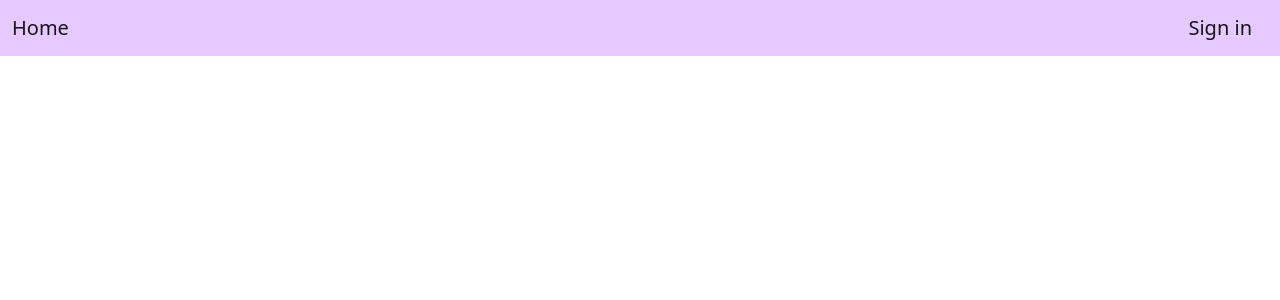
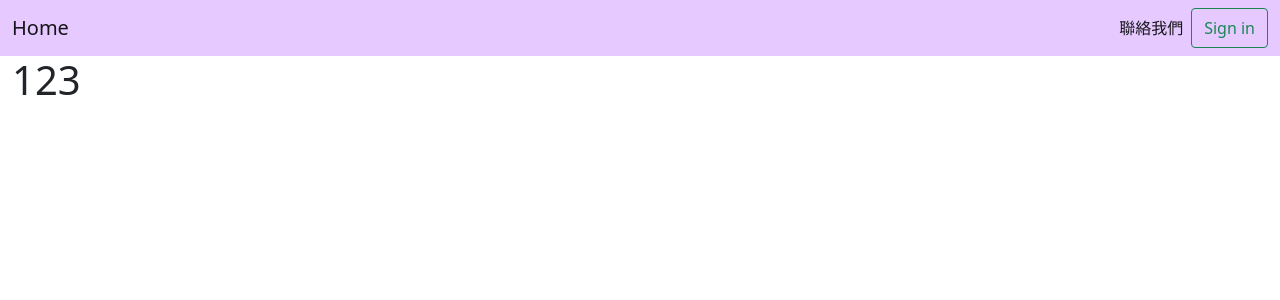
Before and after one commit to KaichiehKJ/Django, a Django app: page /statistic/ in a window 1280 px wide. Shown: the top 300 px of the page. Run offline with Django 4.2, Linux system fonts and the light colour scheme; some libraries are stand-ins or nearby versions.

Commit message:
revise navbar

```diff
--- /dev/null
+++ b/statistic/templates/base.html
@@ -0,0 +1,37 @@
+<!DOCTYPE html>
+<html lang="en">
+<head>
+    <meta charset="UTF-8">
+    <title>Statistic</title>
+
+    <link href="https://cdn.jsdelivr.net/npm/bootstrap@5.1.3/dist/css/bootstrap.min.css" rel="stylesheet" integrity="sha384-1BmE4kWBq78iYhFldvKuhfTAU6auU8tT94WrHftjDbrCEXSU1oBoqyl2QvZ6jIW3" crossorigin="anonymous">
+    <script src="https://cdn.jsdelivr.net/npm/bootstrap@5.1.3/dist/js/bootstrap.bundle.min.js" integrity="sha384-ka7Sk0Gln4gmtz2MlQnikT1wXgYsOg+OMhuP+IlRH9sENBO0LRn5q+8nbTov4+1p" crossorigin="anonymous"></script>
+    <script src="https://cdn.jsdelivr.net/npm/@popperjs/core@2.10.2/dist/umd/popper.min.js" integrity="sha384-7+zCNj/IqJ95wo16oMtfsKbZ9ccEh31eOz1HGyDuCQ6wgnyJNSYdrPa03rtR1zdB" crossorigin="anonymous"></script>
+    <script src="https://cdn.jsdelivr.net/npm/bootstrap@5.1.3/dist/js/bootstrap.min.js" integrity="sha384-QJHtvGhmr9XOIpI6YVutG+2QOK9T+ZnN4kzFN1RtK3zEFEIsxhlmWl5/YESvpZ13" crossorigin="anonymous"></script>
+</head>
+
+<body>
+    <head>
+        <nav class="navbar navbar-expand-md navbar-light", style="background-color:#E6CAFF;">
+            <div class="container-fluid">
+                <a class="navbar-brand" href = "#">Home</a>
+                <div class="flex-row-reverse">
+                    <div class="collapse navbar-collapse" id="navbarTogglerDemo03">
+                        <ul class="navbar-nav me-auto mb-2 mb-lg-0">
+                        <li class="nav-item">
+                            <a class="nav-link active" href="#">聯絡我們</a>
+                        </li>
+                        <form class="d-flex">
+                        <button class="btn btn-outline-success" type="submit">Sign in</button>
+                        </form>
+                    </div>
+                </div>
+            </div>
+        </nav>
+    </head>
+
+    {% block content %}{% endblock%}
+
+</body>
+
+</html>
--- a/statistic/templates/navbar.html
+++ /dev/null
@@ -1,8 +0,0 @@
-
-<nav class="navbar navbar-expand-md navbar-light", style="background-color:#E6CAFF;">
-    <div class="container-fluid">
-        <a class="navbar-brand" href = "#">Home</a>
-        <a class="navbar-brand" href = "#">Sign in</a>
-<!--            <img src="/static/img/logo.png", alt="" width="40" height="40">-->
-    </div>
-</nav>
--- a/statistic/templates/statistic.html
+++ b/statistic/templates/statistic.html
@@ -1,19 +1,11 @@
-<!DOCTYPE html>
-<html lang="en">
-<head>
-    <meta charset="UTF-8">
-    <title>Statistic</title>
+{% extends "base.html" %}
 
-    <link href="https://cdn.jsdelivr.net/npm/bootstrap@5.1.3/dist/css/bootstrap.min.css" rel="stylesheet" integrity="sha384-1BmE4kWBq78iYhFldvKuhfTAU6auU8tT94WrHftjDbrCEXSU1oBoqyl2QvZ6jIW3" crossorigin="anonymous">
-    <script src="https://cdn.jsdelivr.net/npm/bootstrap@5.1.3/dist/js/bootstrap.bundle.min.js" integrity="sha384-ka7Sk0Gln4gmtz2MlQnikT1wXgYsOg+OMhuP+IlRH9sENBO0LRn5q+8nbTov4+1p" crossorigin="anonymous"></script>
-    <script src="https://cdn.jsdelivr.net/npm/@popperjs/core@2.10.2/dist/umd/popper.min.js" integrity="sha384-7+zCNj/IqJ95wo16oMtfsKbZ9ccEh31eOz1HGyDuCQ6wgnyJNSYdrPa03rtR1zdB" crossorigin="anonymous"></script>
-    <script src="https://cdn.jsdelivr.net/npm/bootstrap@5.1.3/dist/js/bootstrap.min.js" integrity="sha384-QJHtvGhmr9XOIpI6YVutG+2QOK9T+ZnN4kzFN1RtK3zEFEIsxhlmWl5/YESvpZ13" crossorigin="anonymous"></script>
-
-
-</head>
-
-<body>
-        {% extends "navbar.html" %}
-</body>
-
-</html>
+{% block content %}
+<section id="intro">
+    <div class="container-fluid">
+        <div class="d-flex flex-column bd-highlight mb-3">
+            <h1>123</h1>
+        </div>
+    </div>
+</section>
+{% endblock%}
```
